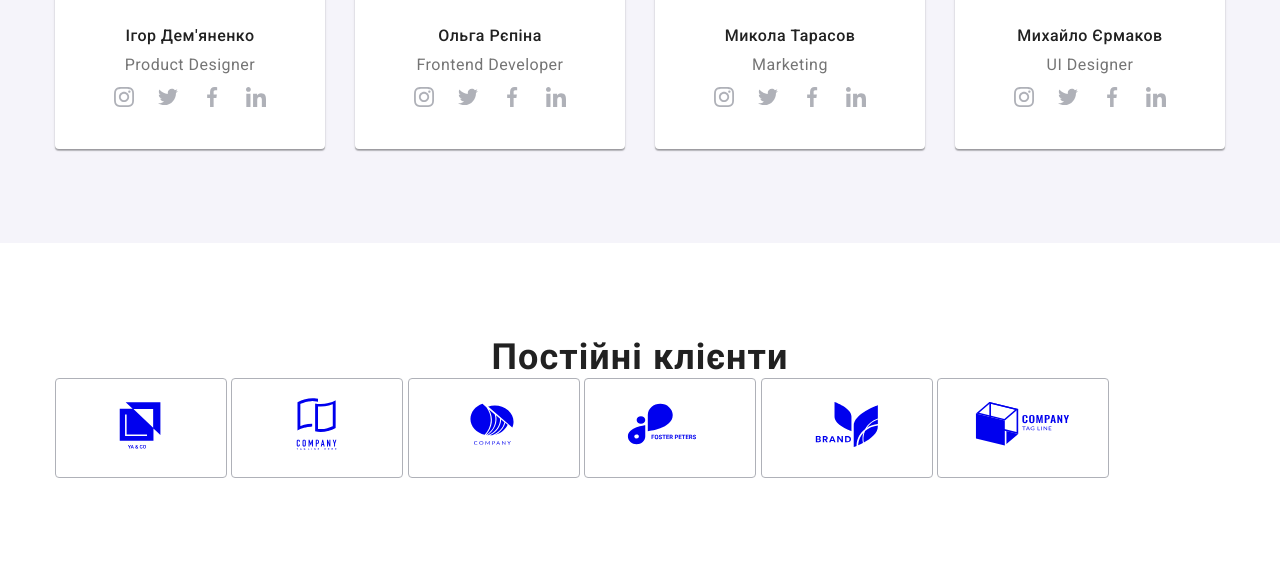
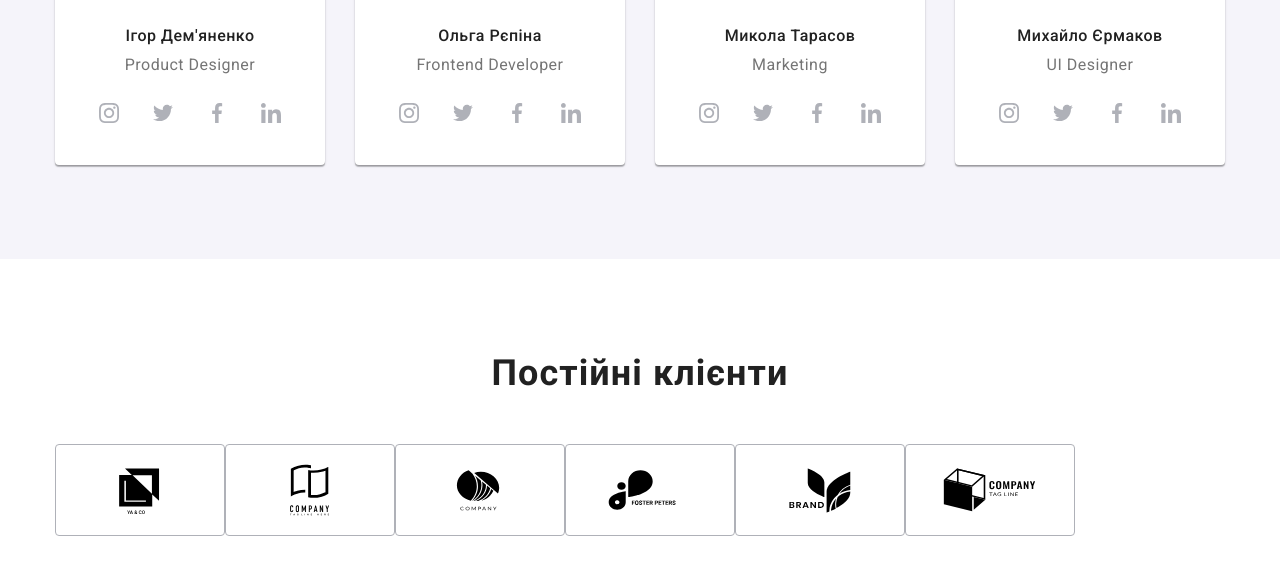
Before and after one commit to R0m5/goit-markup-hw-04, a plain HTML site: page index.html in a window 1280 px wide. Shown: the part 2046-2615 px from the top of the page. Drawn offline with nearby package versions, Linux system fonts and the light colour scheme.

Commit message:
Added icons

```diff
--- a/css/styles.css
+++ b/css/styles.css
@@ -391,6 +391,7 @@ img {
   font-size: 16px;
   line-height: 1.18;
   text-align: center;
+  margin-bottom: 16px;
 }
 .paragraph3 {
   color: var(--secondary-text-color);
@@ -414,36 +415,30 @@ img {
 .people .item:last-child {
   margin-right: 0px;
 }
+
 .social-list {
   display: flex;
   flex-wrap: wrap;
   justify-content: center;
   align-items: center;
 }
+
 .social-list .social-items {
   fill: var(--social-links);
   display: flex;
-
   justify-content: center;
   align-items: center;
   width: 44px;
   height: 44px;
   border-radius: 50px;
-  /* color: var(--social-links); */
-}
-/* .footer-social .social-items {
-  margin-right: 10px;
-} */
-.social-list2 .social-icon:not(:nth-child(4n)) {
-  margin-right: 10px;
 }
 
-.social-list2 .social-items {
-  fill: currentColor;
+.social-list .social-link:not(:nth-child(4n)) {
+  margin-right: 10px;
 }
 .social-list .social-items:hover,
 .social-list .social-items:focus {
-  color: var(--accent-color);
+  fill: var(--accent-color);
   background-color: var(--navigation-color);
 }
 
@@ -488,34 +483,28 @@ img {
   text-align: center;
   letter-spacing: 0.03em;
   color: var(--primary-text-color);
+  margin-bottom: 50px;
 }
-.item-clients {
+.clients-link {
   color: var(--social-links);
-  display: inline-block;
+  display: flex;
   border: 1px solid #afb1b8;
   border-radius: 4px;
   padding: 16px 32px;
   justify-content: center;
-}
-.item-clients:hover {
-  border-color: var(--navigation-color);
-}
-
-.client-icon {
-  fill: currentColor;
-}
-
-.clients-link {
   width: 170px;
   height: 92px;
 }
-.clients-link:hover,
-.clients-link:focus {
-  color: var(--navigation-color);
-  border-color: var(--navigation-color);
+.clients-list {
+  display: flex;
 }
-.clients-list:hover,
-.clients-list:focus {
+
+/* .clients-link:not(:nth-child(4n)) .client-icon {
+  margin-right: 30px;
+} */
+
+.item-clients:hover,
+.item-clients:focus {
   color: var(--navigation-color);
   border-color: var(--navigation-color);
 }
@@ -612,26 +601,8 @@ img {
 .footer-social .social-items {
   fill: var(--accent-color);
 }
-/* .footer-social .footer-social {
-  fill: var(--accent-color);
-} */
-/* .social-icon {
-  margin: auto;
-} */
-
-/* .social-icon:not(:nth-child(4n)) {
-  margin-right: 10px;
-} */
 
 /* Portfolio*/
-
-/*.container {
-  width: 1200px;
-  padding-left: ;
-  padding-right: ;
-  margin-left: auto;
-  margin-right: auto;
-}*/
 
 .poster {
   display: flex;
@@ -639,11 +610,8 @@ img {
   gap: 30px;
 }
 .poster .item {
-  /* width: 370px; */
   flex-basis: calc ((100%-60px) / 3);
   background-color: var(--button-portfolio-bckgrn);
-  /* border: 1px solid var(--button-border-portfolio);
-  margin-bottom: 94px; */
 }
 .item-list {
   padding: 30px 0px;
--- a/index.html
+++ b/index.html
@@ -152,16 +152,16 @@
                 <h3 class="title2">Ігор Дем'яненко</h3>
                 <p class="paragraph2">Product Designer</p>
                 <ul class="social-list list">
-                  <li class="social-icon">
+                  <li class="social-link">
                   <a href="#" class="social-items" target="_blank" rel="nofollow" aria-label="instagram"><svg class="social-icon" height="20" width="20"><use href="./images/icon.svg/icons.svg#icon-instagram-2"></use></svg></a>
                   </li>
-                  <li class="social-icon">
+                  <li class="social-link">
                   <a href="#" class="social-items" target="_blank" rel="nofollow" aria-label="instagram"><svg class="social-icon" height="20" width="20"><use href="./images/icon.svg/icons.svg#icon-twitter-1"></use></svg></a>
                   </li>
-                  <li class="social-icon">
+                  <li class="social-link">
                   <a href="#" class="social-items" target="_blank" rel="nofollow" aria-label="instagram"><svg class="social-icon" height="20" width="20"><use href="./images/icon.svg/icons.svg#icon-facebook-1"></use></svg></a>
                   </li>
-                  <li class="social-icon">
+                  <li class="social-link">
                   <a href="#" class="social-items" target="_blank" rel="nofollow" aria-label="instagram"><svg class="social-icon" height="20" width="20"><use href="./images/icon.svg/icons.svg#icon-linkedin-1"></use></svg></a>
                   </li>
                 </ul>
@@ -177,16 +177,16 @@
                 <h3 class="title2">Ольга Рєпіна</h3>
                 <p class="paragraph2">Frontend Developer</p>
                 <ul class="social-list list">
-                  <li class="social-icon">
+                  <li class="social-link">
                   <a href="#" class="social-items" target="_blank" rel="nofollow" aria-label="instagram"><svg class="social-icon" height="20" width="20"><use href="./images/icon.svg/icons.svg#icon-instagram-2"></use></svg></a>
                   </li>
-                  <li class="social-icon">
+                  <li class="social-link">
                   <a href="#" class="social-items" target="_blank" rel="nofollow" aria-label="instagram"><svg class="social-icon" height="20" width="20"><use href="./images/icon.svg/icons.svg#icon-twitter-1"></use></svg></a>
                   </li>
-                  <li class="social-icon">
+                  <li class="social-link">
                   <a href="#" class="social-items" target="_blank" rel="nofollow" aria-label="instagram"><svg class="social-icon" height="20" width="20"><use href="./images/icon.svg/icons.svg#icon-facebook-1"></use></svg></a>
                   </li>
-                  <li class="social-icon">
+                  <li class="social-link">
                   <a href="#" class="social-items" target="_blank" rel="nofollow" aria-label="instagram"><svg class="social-icon" height="20" width="20"><use href="./images/icon.svg/icons.svg#icon-linkedin-1"></use></svg></a>
                   </li>
                 </ul>
@@ -202,16 +202,16 @@
                 <h3 class="title2">Микола Тарасов</h3>
                 <p class="paragraph2">Marketing</p>
                 <ul class="social-list list">
-                  <li class="social-icon">
+                  <li class="social-link">
                   <a href="#" class="social-items" target="_blank" rel="nofollow" aria-label="instagram"><svg class="social-icon" height="20" width="20"><use href="./images/icon.svg/icons.svg#icon-instagram-2"></use></svg></a>
                   </li>
-                  <li class="social-icon">
+                  <li class="social-link">
                   <a href="#" class="social-items" target="_blank" rel="nofollow" aria-label="instagram"><svg class="social-icon" height="20" width="20"><use href="./images/icon.svg/icons.svg#icon-twitter-1"></use></svg></a>
                   </li>
-                  <li class="social-icon">
+                  <li class="social-link">
                   <a href="#" class="social-items" target="_blank" rel="nofollow" aria-label="instagram"><svg class="social-icon" height="20" width="20"><use href="./images/icon.svg/icons.svg#icon-facebook-1"></use></svg></a>
                   </li>
-                  <li class="social-icon">
+                  <li class="social-link">
                   <a href="#" class="social-items" target="_blank" rel="nofollow" aria-label="instagram"><svg class="social-icon" height="20" width="20"><use href="./images/icon.svg/icons.svg#icon-linkedin-1"></use></svg></a>
                   </li>
                 </ul>
@@ -227,16 +227,16 @@
                 <h3 class="title2">Михайло Єрмаков</h3>
                 <p class="paragraph2">UI Designer</p>
                 <ul class="social-list list">
-                  <li class="social-icon">
+                  <li class="social-link">
                   <a href="#" class="social-items" target="_blank" rel="nofollow" aria-label="instagram"><svg class="social-icon" height="20" width="20"><use href="./images/icon.svg/icons.svg#icon-instagram-2"></use></svg></a>
                   </li>
-                  <li class="social-icon">
+                  <li class="social-link">
                   <a href="#" class="social-items" target="_blank" rel="nofollow" aria-label="instagram"><svg class="social-icon" height="20" width="20"><use href="./images/icon.svg/icons.svg#icon-twitter-1"></use></svg></a>
                   </li>
-                  <li class="social-icon">
+                  <li class="social-link">
                   <a href="#" class="social-items" target="_blank" rel="nofollow" aria-label="instagram"><svg class="social-icon" height="20" width="20"><use href="./images/icon.svg/icons.svg#icon-facebook-1"></use></svg></a>
                   </li>
-                  <li class="social-icon">
+                  <li class="social-link">
                   <a href="#" class="social-items" target="_blank" rel="nofollow" aria-label="instagram"><svg class="social-icon" height="20" width="20"><use href="./images/icon.svg/icons.svg#icon-linkedin-1"></use></svg></a>
                   </li>
                 </ul>
```
